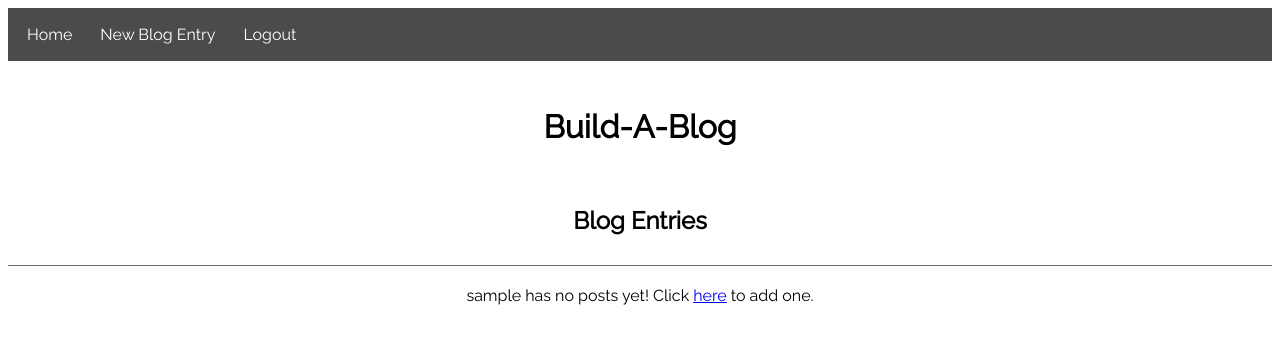
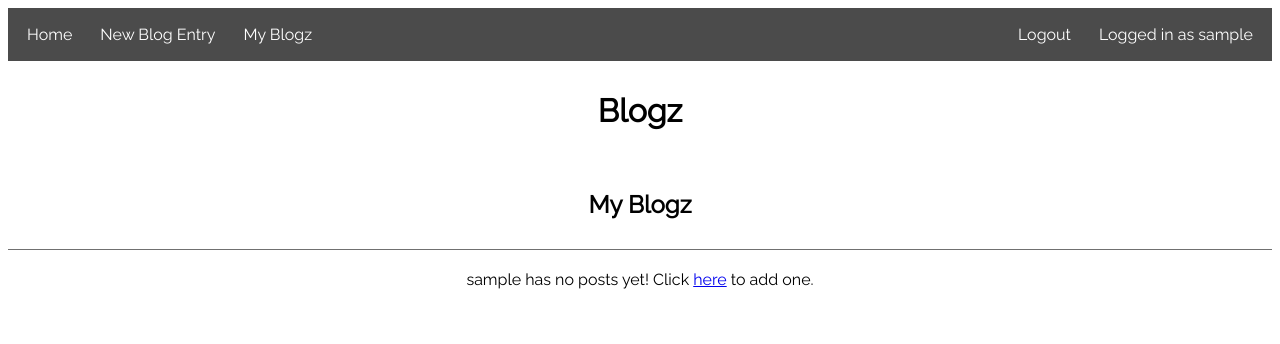
Before and after one commit to amyschremp/blogz, a Flask app: page /blog in a window 1280 px wide. Shown: the top 344 px of the page. Run offline with Flask 2, Linux system fonts and the light colour scheme; the visitor is signed in with stand-in values (Sample User, id 1); data comes from the database, SQL or seed files in the repository; data that the repository does not hold is empty.

Commit message:
Added better nav functionality, changed base.html for headers, created index.html

```diff
--- a/main.py
+++ b/main.py
@@ -1,5 +1,6 @@
 from flask import Flask, request, redirect, render_template, session, flash, url_for
 from flask_sqlalchemy import SQLAlchemy
+from datetime import datetime
 
 app = Flask(__name__)
 app.config['DEBUG']= True
@@ -14,11 +15,15 @@ class Blog(db.Model):
     title = db.Column(db.String(120))
     body = db.Column(db.String(2000))
     owner_id = db.Column(db.Integer, db.ForeignKey('user.id'))
+    pub_date = db.Column(db.DateTime)
 
-    def __init__(self, title, body, owner):
+    def __init__(self, title, body, owner, pub_date=None):
         self.title = title
         self.body = body
         self.owner = owner
+        if pub_date is None:
+            pub_date = datetime.utcnow()
+        self.pub_date = pub_date
 
 
 class User(db.Model):
@@ -43,16 +48,17 @@ def require_login():
 def blog():
     # find out who the user is
     owner = User.query.filter_by(username=session['username']).first()
-    username = session['username']
     # are they trying to view an individual post?
     entry_id = request.args.get('id')
+    username = session['username']
+
     if entry_id:
         blog = Blog.query.get(entry_id)
-        return render_template('individual_entry.html', blog = blog)
+        return render_template('individual_entry.html', blog = blog, username=username)
     # if not, show them all the posts by the user.
     else:
         blog_entries = Blog.query.filter_by(owner=owner).order_by(Blog.id.desc()).all()
-        return render_template('blog.html', title = "Blogz", blog_entries = blog_entries, username=username)
+        return render_template('blog.html', title = "My Blogz", blog_entries = blog_entries, username=username)
 
 
 @app.route('/delete', methods=['POST'])
@@ -65,8 +71,9 @@ def delete():
 
 @app.route('/')
 def index():
-    '''convenience route'''
-    return redirect('/blog')
+    username = session['username']
+    authors = User.query.order_by(User.id.desc()).all()
+    return render_template('index.html', authors=authors, title="All Authors", username=username)
 
 
 @app.route('/login', methods=['GET', 'POST'])
@@ -95,6 +102,7 @@ def logout():
 
 @app.route('/newpost', methods=['GET', 'POST'])
 def newpost():
+    username = session['username']
     owner = User.query.filter_by(username=session['username']).first()
 
     if request.method == 'POST':
@@ -113,7 +121,7 @@ def newpost():
             new_blog_id = new_blog.id
             return redirect('/?={}'.format(new_blog_id))
 
-    return render_template('new_post.html', title = "New Blog Entry")
+    return render_template('new_post.html', title = "New Blog Entry", username=username)
 
 
 @app.route('/signup', methods=['GET', 'POST'])
--- a/templates/base.html
+++ b/templates/base.html
@@ -15,8 +15,15 @@
             <a href='/login'>Login</a>
             {% endif %}
             {% if 'username' in session %}
-                <a href='/logout'>Logout</a>
+                <a href='/blog'>My Blogz</a>
+                <a style='float:right;'>Logged in as {{username}}</a>
+                <a style='float:right;' href='/logout'>Logout</a>
             {% endif %}
+        </div>
+        <div class='header'>
+            <h1 style='text-align:center;'>Blogz</h1>
+            <br />
+            <h2 class='label'>{{title}}</h2>
         </div>
         {% block content %}
         {% endblock %}
--- a/templates/blog.html
+++ b/templates/blog.html
@@ -9,11 +9,6 @@
     </ul>
 {% endwith %}
 
-<div class='header'>
-    <h1 style='text-align:center;'>Build-A-Blog</h1>
-    <br />
-    <h2 class='label'>Blog Entries</h2>
-</div>
 {% for blog in blog_entries %}
 <div class='blog'>
     <h3><a href='/blog?id={{blog.id}}'>{{blog.title}}</a></h3>
@@ -24,6 +19,7 @@
     </form>
 </div>
 {% endfor %}
+
 {% if not blog_entries %}
     <p style='text-align:center;'>{{ username }} has no posts yet! Click <a href='/newpost'>here</a> to add one.</p>
 {% endif %}
--- a/templates/individual_entry.html
+++ b/templates/individual_entry.html
@@ -1,6 +1,7 @@
 {% extends 'base.html' %}
 {% block content %}
 
+<br />
 <div class='blog'>
     <h2>{{blog.title}}</h2>
     <p>{{blog.body}}</p>
--- a/templates/login.html
+++ b/templates/login.html
@@ -1,6 +1,5 @@
 {% extends 'base.html' %}
 {% block content %}
-<h2>Login</h2>
 
 {% with messages = get_flashed_messages() %}
     <ul class='flashes'>
--- a/templates/new_post.html
+++ b/templates/new_post.html
@@ -1,7 +1,5 @@
 {% extends 'base.html' %}
 {% block content %}
-
-<h1 class='label'>New Blog Post</h1>
 
 {% with messages = get_flashed_messages() %}
     <ul class='flashes'>
```
Also changed, not shown: templates/index.html (added, +11 -0 lines).
